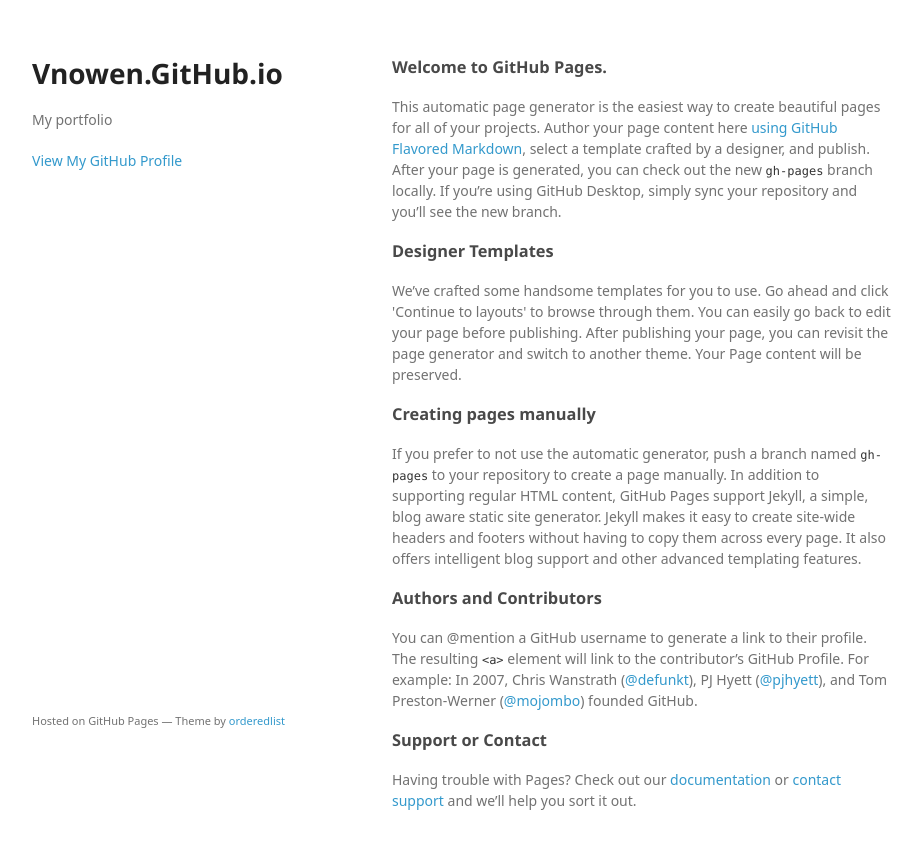
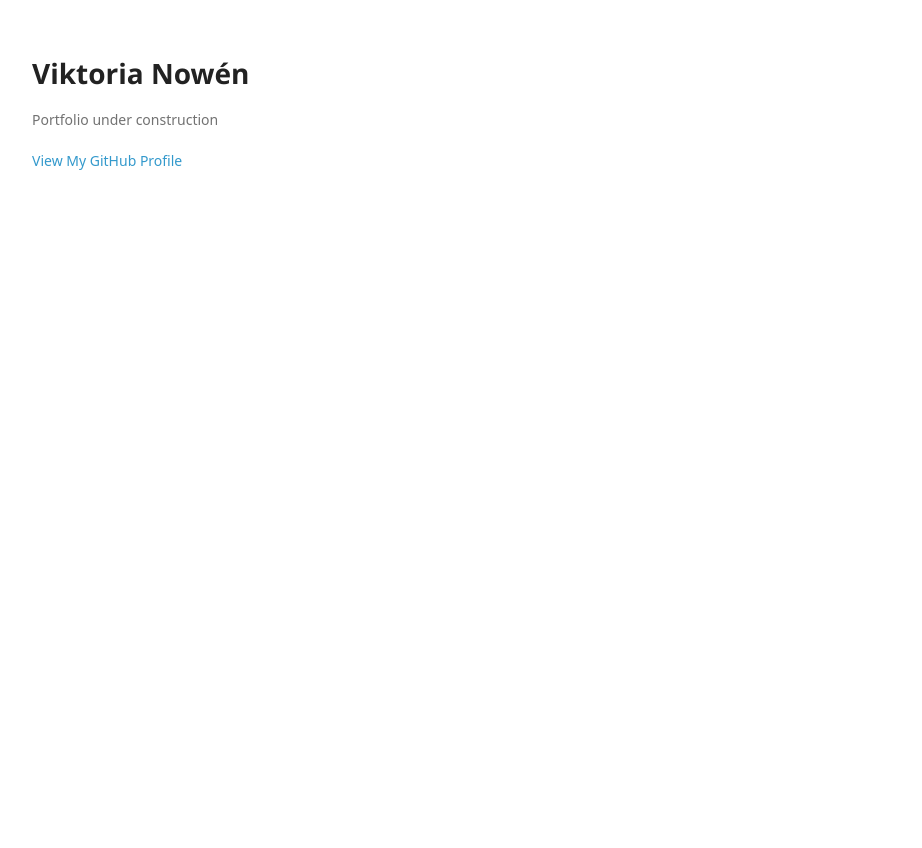
Before and after one commit to vnowen/vnowen.github.io, a plain HTML site: page index.html in a window 1280 px wide. Shown: the whole page, without its empty margins (178-1100 px from the left). After the commit the page ends 800 px from the top, so only its background shows below. Drawn offline with Linux system fonts and the light colour scheme; a web font is replaced by a local one.

Commit message:
Updated content

```diff
--- a/index.html
+++ b/index.html
@@ -3,7 +3,7 @@
   <head>
     <meta charset="utf-8">
     <meta http-equiv="X-UA-Compatible" content="chrome=1">
-    <title>Vnowen.GitHub.io by vnowen</title>
+    <title>Viktoria Nowén</title>
 
     <link rel="stylesheet" href="stylesheets/styles.css">
     <link rel="stylesheet" href="stylesheets/github-light.css">
@@ -15,42 +15,16 @@
   <body>
     <div class="wrapper">
       <header>
-        <h1>Vnowen.GitHub.io</h1>
-        <p>My portfolio</p>
+        <h1>Viktoria Nowén</h1>
+
+        <p>Portfolio under construction</p>
 
 
         <p class="view"><a href="https://github.com/vnowen">View My GitHub Profile</a></p>
 
       </header>
       <section>
-        <h3>
-<a id="welcome-to-github-pages" class="anchor" href="#welcome-to-github-pages" aria-hidden="true"><span aria-hidden="true" class="octicon octicon-link"></span></a>Welcome to GitHub Pages.</h3>
 
-<p>This automatic page generator is the easiest way to create beautiful pages for all of your projects. Author your page content here <a href="https://guides.github.com/features/mastering-markdown/">using GitHub Flavored Markdown</a>, select a template crafted by a designer, and publish. After your page is generated, you can check out the new <code>gh-pages</code> branch locally. If you’re using GitHub Desktop, simply sync your repository and you’ll see the new branch.</p>
-
-<h3>
-<a id="designer-templates" class="anchor" href="#designer-templates" aria-hidden="true"><span aria-hidden="true" class="octicon octicon-link"></span></a>Designer Templates</h3>
-
-<p>We’ve crafted some handsome templates for you to use. Go ahead and click 'Continue to layouts' to browse through them. You can easily go back to edit your page before publishing. After publishing your page, you can revisit the page generator and switch to another theme. Your Page content will be preserved.</p>
-
-<h3>
-<a id="creating-pages-manually" class="anchor" href="#creating-pages-manually" aria-hidden="true"><span aria-hidden="true" class="octicon octicon-link"></span></a>Creating pages manually</h3>
-
-<p>If you prefer to not use the automatic generator, push a branch named <code>gh-pages</code> to your repository to create a page manually. In addition to supporting regular HTML content, GitHub Pages support Jekyll, a simple, blog aware static site generator. Jekyll makes it easy to create site-wide headers and footers without having to copy them across every page. It also offers intelligent blog support and other advanced templating features.</p>
-
-<h3>
-<a id="authors-and-contributors" class="anchor" href="#authors-and-contributors" aria-hidden="true"><span aria-hidden="true" class="octicon octicon-link"></span></a>Authors and Contributors</h3>
-
-<p>You can @mention a GitHub username to generate a link to their profile. The resulting <code>&lt;a&gt;</code> element will link to the contributor’s GitHub Profile. For example: In 2007, Chris Wanstrath (<a href="https://github.com/defunkt" class="user-mention">@defunkt</a>), PJ Hyett (<a href="https://github.com/pjhyett" class="user-mention">@pjhyett</a>), and Tom Preston-Werner (<a href="https://github.com/mojombo" class="user-mention">@mojombo</a>) founded GitHub.</p>
-
-<h3>
-<a id="support-or-contact" class="anchor" href="#support-or-contact" aria-hidden="true"><span aria-hidden="true" class="octicon octicon-link"></span></a>Support or Contact</h3>
-
-<p>Having trouble with Pages? Check out our <a href="https://help.github.com/pages">documentation</a> or <a href="https://github.com/contact">contact support</a> and we’ll help you sort it out.</p>
-      </section>
-      <footer>
-        <p><small>Hosted on GitHub Pages &mdash; Theme by <a href="https://github.com/orderedlist">orderedlist</a></small></p>
-      </footer>
     </div>
     <script src="javascripts/scale.fix.js"></script>
 
```
